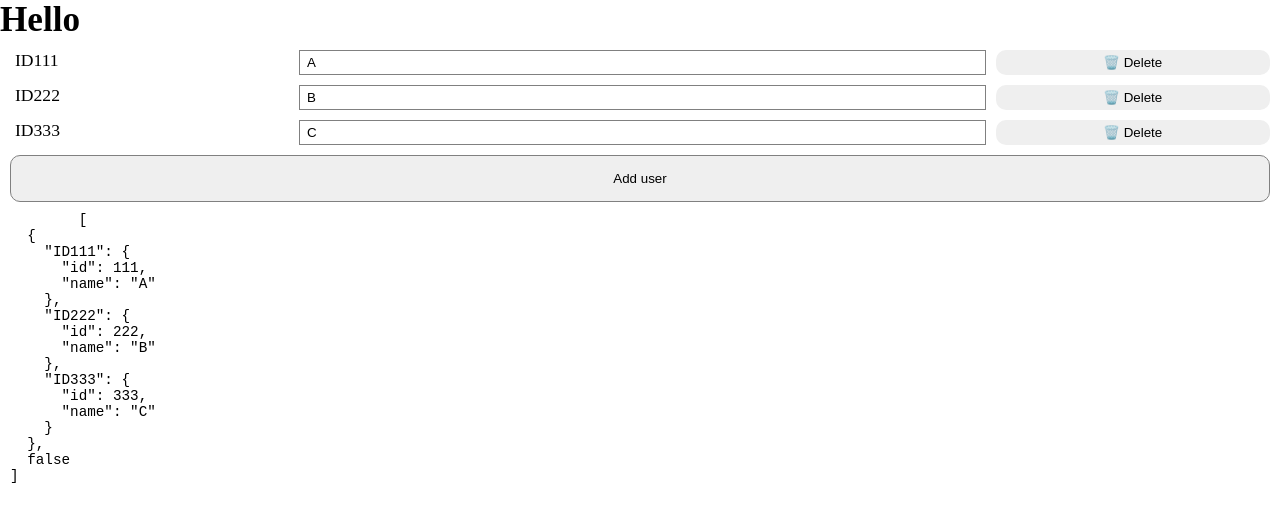
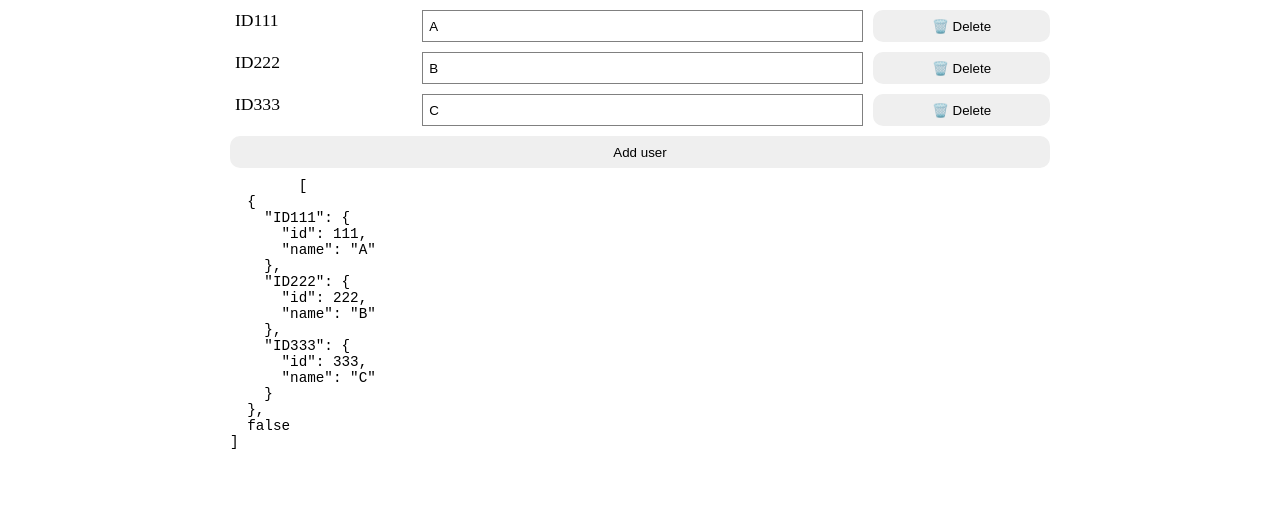
Before and after one commit to xopo/svelte-json-users, a Svelte app: page / in a window 1280 px wide. Shown: the top 522 px of the page. Built offline with nearby package versions, Linux system fonts and the light colour scheme.

Commit message:
use styled Button in different places

```diff
--- a/src/App.svelte
+++ b/src/App.svelte
@@ -5,10 +5,15 @@
 </script>
 
 <main>
-	<h1>Hello</h1>
-
 	<div id="users">
 		<Users />
 
 	</div>
 </main>
+
+<style>
+	main {
+		max-width: 840px;
+		margin: 0 auto;
+	}
+</style>
--- /dev/null
+++ b/src/Button.svelte
@@ -0,0 +1,18 @@
+<script>
+    export let disabled;
+</script>
+
+<style>
+    button {
+        outline: none;
+        border: none;
+        border-radius: 10px;
+        cursor: pointer;
+        padding: 5px;
+        min-height: 32px;
+    }
+</style>
+
+<button on:click {disabled}>
+    <slot></slot>
+</button>
--- a/src/User.svelte
+++ b/src/User.svelte
@@ -1,4 +1,5 @@
 <script>
+    import Button from './Button.svelte';
     import { users } from  './data-users';
     export let key;
     export let user;
@@ -58,13 +59,7 @@
         padding-left: .5em;
     }
 
-    button {
-        outline: none;
-        border: none;
-        border-radius: 10px;
-        cursor: pointer;
-        padding: 5px;
-    }
+
 
     .double, .double >input, .double>button {
         color: red;
@@ -77,8 +72,8 @@
     <div>{key}</div>
     <input type="text" bind:value={user.name} on:keyup={checkForDouble} autofocus>
     {#if !undo}
-        <button on:click={deleteUser}> 🗑️ Delete</button>
+        <Button on:click={deleteUser}> 🗑️ Delete</Button>
     {:else}
-        <button on:click={undoDeleteUser}>Undo ({counter})</button>
+        <Button on:click={undoDeleteUser}>Undo ({counter})</Button>
     {/if}
 </div>
--- a/src/Users.svelte
+++ b/src/Users.svelte
@@ -1,14 +1,18 @@
 <script>
     import { users } from './data-users';
     import User from './User.svelte';
+    import Button from './Button.svelte';
 
     let errors = false;
+    $:emptyNames = Object.values($users).some(user => !user.name.trim().length);
 
     const addUser = () => {
         const id = Math.round(Math.random() * 1000);
         let name='';
         $users[`ID${id}`] = {id, name};
     }
+
+
 
 </script>
 
@@ -38,7 +42,7 @@
     {#each Object.keys($users) as key}
         <User {key} bind:user={$users[key]} bind:errors/>
     {/each}
-    <button on:click={addUser} disabled={errors}>Add user</button>
+    <Button on:click={addUser} disabled={errors || emptyNames}>Add user</Button>
     <pre>
         {JSON.stringify([$users, errors], null, 2)}
     </pre>
```
